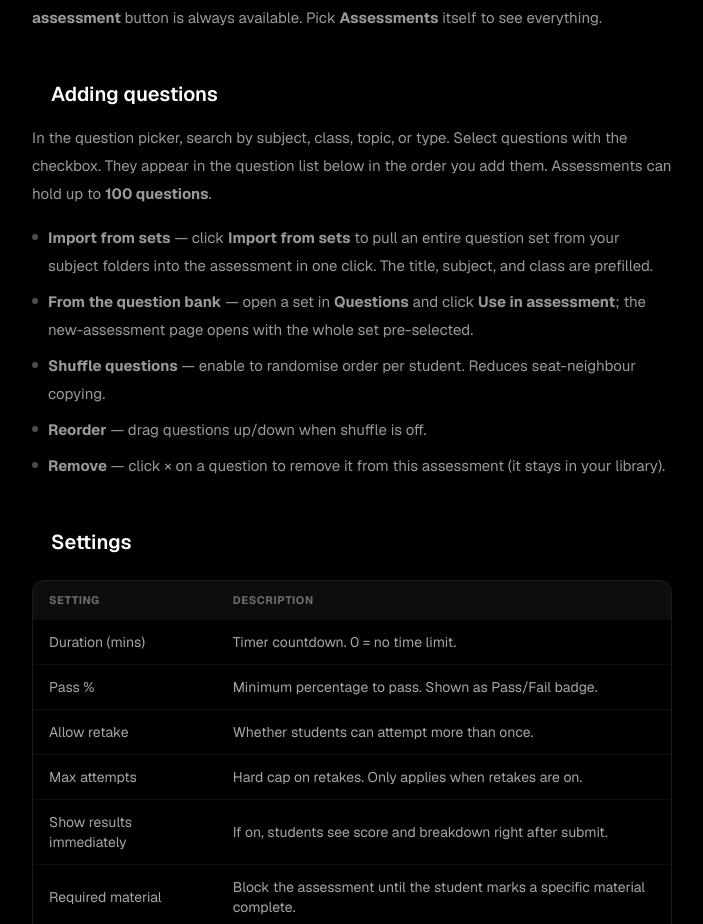
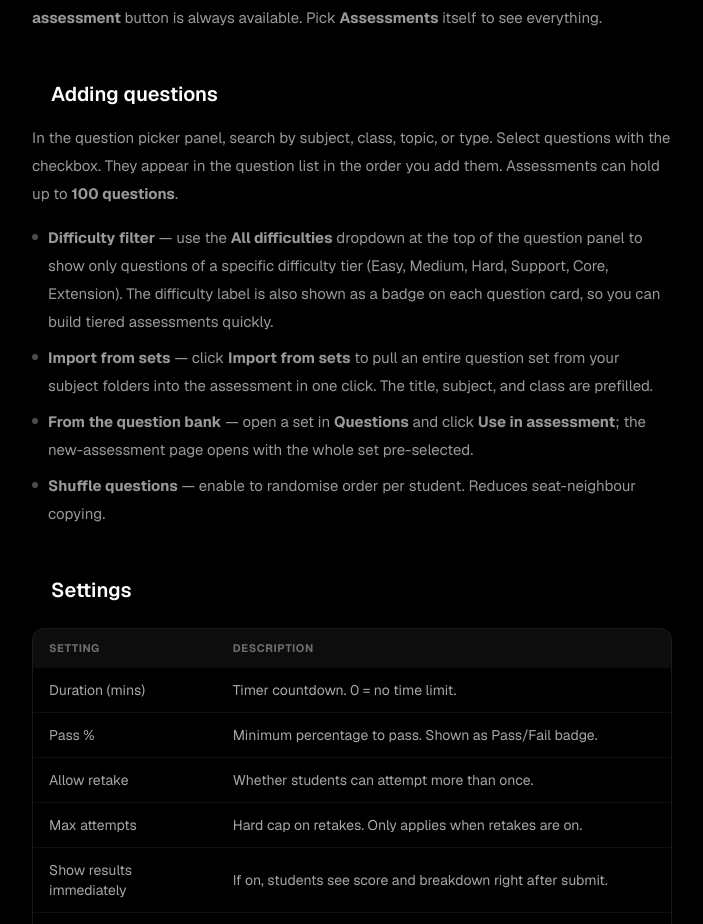
Before and after one commit to SirhmVFX/exampro, a Next.js app: page /docs/teacher/assessments in a window 1280 px wide. Shown: the part 1646-2570 px from the top of the page, without its empty margins (304-1007 px from the left). Built offline with nearby package versions, Linux system fonts and the light colour scheme; no server answers.

Commit message:
docs(teacher/assessments): document difficulty filter in question picker
Adds a bullet point explaining the new 'All difficulties' dropdown in
the assessment builder question panel, including how difficulty badges
appear on each question card for quick visual scanning.

```diff
--- a/app/docs/teacher/assessments/page.tsx
+++ b/app/docs/teacher/assessments/page.tsx
@@ -117,12 +117,15 @@ export default function Page() {
 
       <DocH2 id="questions">Adding questions</DocH2>
       <DocP>
-        In the question picker, search by subject, class, topic, or type. Select
-        questions with the checkbox. They appear in the question list below in
-        the order you add them. Assessments can hold up to{" "}
+        In the question picker panel, search by subject, class, topic, or type. Select
+        questions with the checkbox. They appear in the question list in the
+        order you add them. Assessments can hold up to{" "}
         <strong>100 questions</strong>.
       </DocP>
       <DocUl>
+        <DocLi>
+          <strong>Difficulty filter</strong> — use the <strong>All difficulties</strong> dropdown at the top of the question panel to show only questions of a specific difficulty tier (Easy, Medium, Hard, Support, Core, Extension). The difficulty label is also shown as a badge on each question card, so you can build tiered assessments quickly.
+        </DocLi>
         <DocLi>
           <strong>Import from sets</strong> — click{" "}
           <strong>Import from sets</strong> to pull an entire question set from
@@ -138,13 +141,6 @@ export default function Page() {
         <DocLi>
           <strong>Shuffle questions</strong> — enable to randomise order per
           student. Reduces seat-neighbour copying.
-        </DocLi>
-        <DocLi>
-          <strong>Reorder</strong> — drag questions up/down when shuffle is off.
-        </DocLi>
-        <DocLi>
-          <strong>Remove</strong> — click × on a question to remove it from this
-          assessment (it stays in your library).
         </DocLi>
       </DocUl>
 
```
